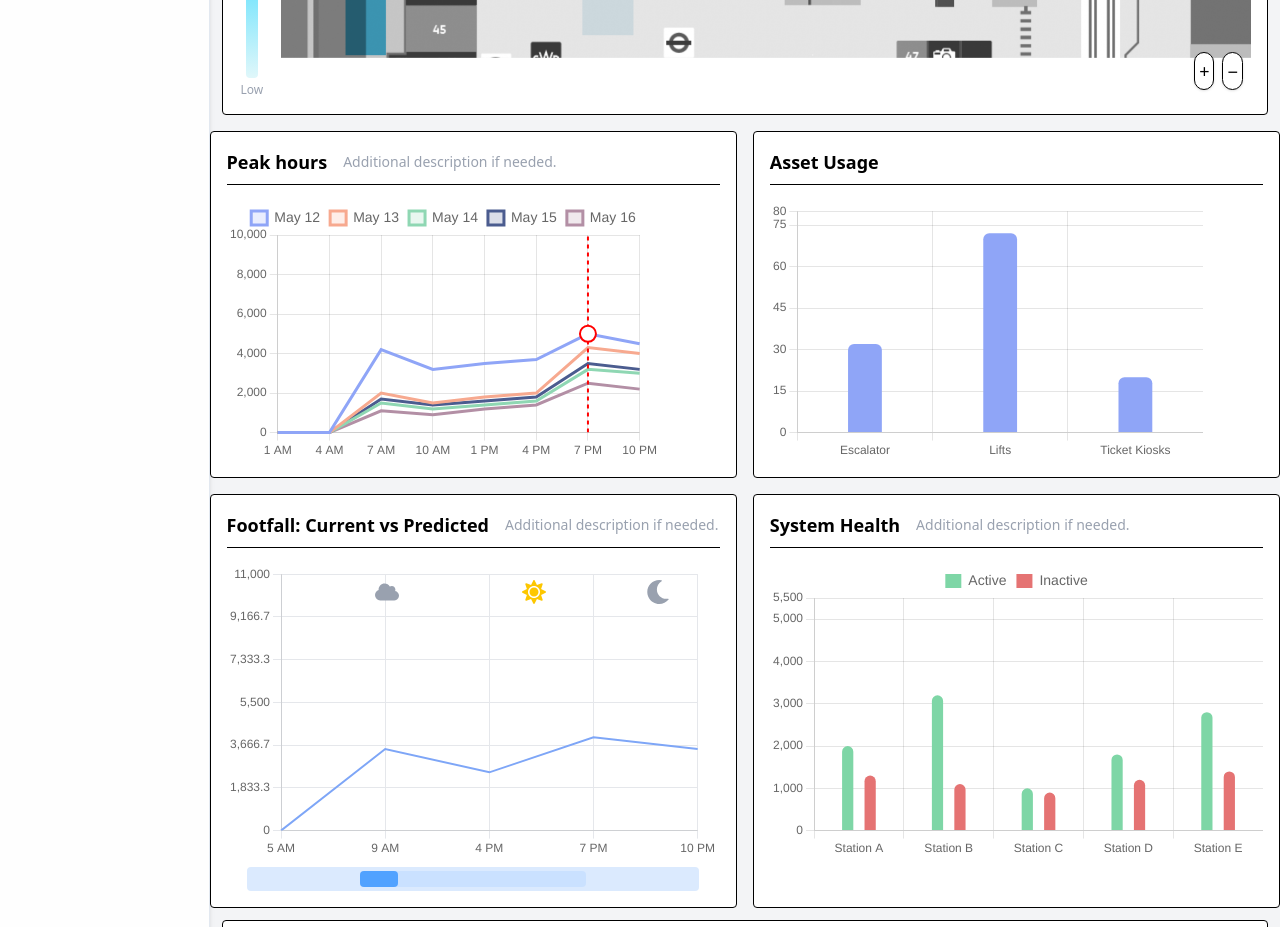
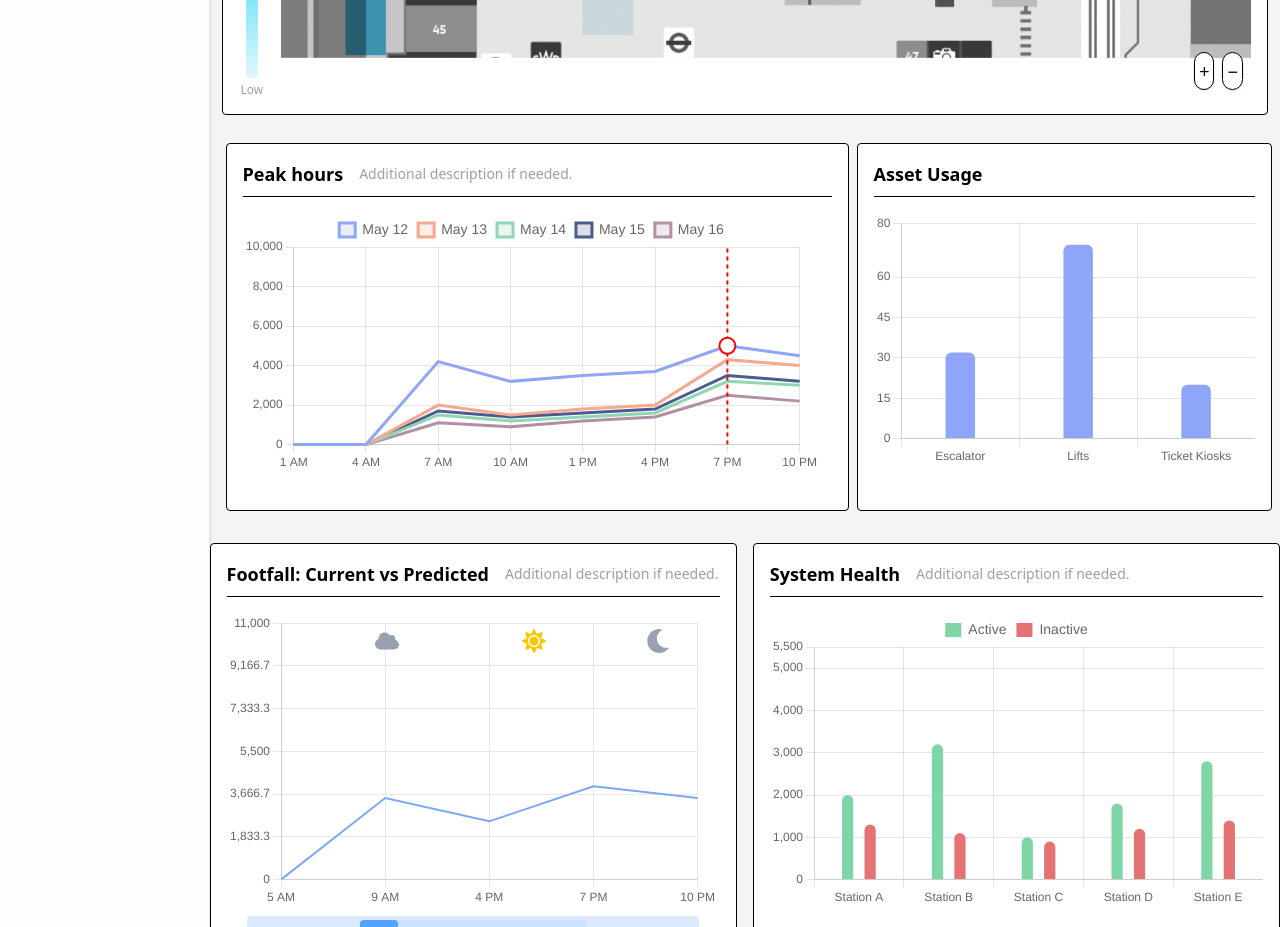
Before and after one commit to Pulkit-Dadheech/dashboard, a React (Vite) app: page / in a window 1280 px wide. Shown: the part 1180-2107 px from the top of the page. Built offline with nearby package versions, Linux system fonts and the light colour scheme.

Commit message:
supervisor dashboard completed

```diff
--- a/src/components/Supervisor/SupervisorDashboard.jsx
+++ b/src/components/Supervisor/SupervisorDashboard.jsx
@@ -379,7 +379,7 @@ const SupervisorDashboard = () => {
             </div>
 
             {/* Peak hours and Asset Usage charts */}
-            <div className="grid grid-cols-1 md:grid-cols-2 gap-4 mt-4">
+            <div className="grid grid-cols-[60%_40%] h-100 w-full gap-2 p-4">
                 {/* Peak hours line chart */}
                 <div className="bg-white rounded border p-4">
                     <div className="flex items-center mb-2">
@@ -388,7 +388,7 @@ const SupervisorDashboard = () => {
                     </div>
                     <hr className="mb-4" />
                     <div className="w-full" style={{ minHeight: 220, maxHeight: 260, overflow: 'hidden' }}>
-                        <Line data={peakHoursData} options={peakHoursOptions} height={180} />
+                        <Line data={peakHoursData} options={peakHoursOptions} width={"400%"} height={180} />
                     </div>
                 </div>
                 {/* Asset Usage bar chart */}
@@ -398,7 +398,7 @@ const SupervisorDashboard = () => {
                     </div>
                     <hr className="mb-4" />
                     <div className="w-full" style={{ minHeight: 220, maxHeight: 260, overflow: 'hidden' }}>
-                        <Bar data={assetUsageData} options={assetUsageOptions} height={180} />
+                        <Bar data={assetUsageData} options={assetUsageOptions} height={200} />
                     </div>
                 </div>
             </div>
```
